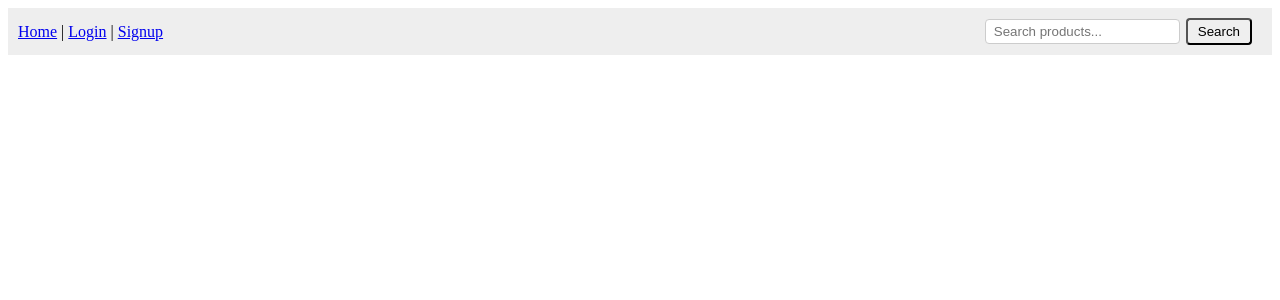
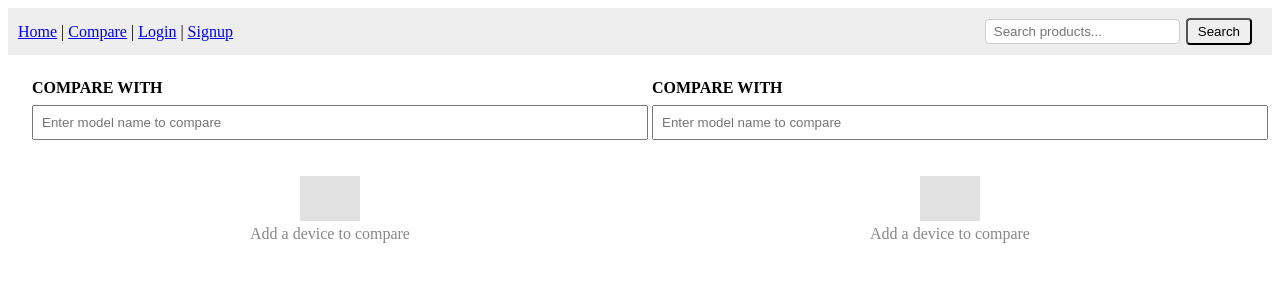
Before and after one commit to zainlatif/phonefinder_website, a React (Vite) app in the folder client/: page /compare in a window 1280 px wide. Shown: the top 300 px of the page. Built offline with nearby package versions, Linux system fonts and the light colour scheme; grey boxes are pictures that could not be loaded.

Commit message:
Add ComparePage component and update routing in App.jsx, include link in Header

```diff
--- a/client/src/App.jsx
+++ b/client/src/App.jsx
@@ -7,6 +7,7 @@ import Account from './pages/Account';
 import Header from './components/Header';
 import AdminPanel from './pages/AdminPanel';
 import SectionProducts from "./pages/SectionProducts";
+import ComparePage from "./pages/ComparePage";
 
 
 function App() {
@@ -20,6 +21,7 @@ function App() {
         <Route path="/account" element={<Account />} />
         <Route path="/admin" element={<AdminPanel />} />
         <Route path="/section/:sectionKey" element={<SectionProducts />} />
+        <Route path="/compare" element={<ComparePage />} />
       </Routes>
     </Router>
   );
--- a/client/src/components/Header.jsx
+++ b/client/src/components/Header.jsx
@@ -29,6 +29,7 @@ const Header = () => {
     }}>
       <div>
         <Link to="/">Home</Link>{" | "}
+        <Link to="/compare">Compare</Link>{" | "}
         {!user && <><Link to="/login">Login</Link>{" | "}<Link to="/signup">Signup</Link></>}
         {user && <Link to="/account">Account</Link>}
         {user?.role === 'admin' && <>{" | "}<Link to="/admin">Admin Panel</Link></>}
--- /dev/null
+++ b/client/src/pages/ComparePage.jsx
@@ -0,0 +1,143 @@
+import { useState } from "react";
+import axios from "axios";
+
+const ComparePage = () => {
+  const [query1, setQuery1] = useState("");
+  const [query2, setQuery2] = useState("");
+  const [results1, setResults1] = useState([]);
+  const [results2, setResults2] = useState([]);
+  const [selected1, setSelected1] = useState(null);
+  const [selected2, setSelected2] = useState(null);
+
+  // Search products by title
+  const handleSearch = async (query, setResults) => {
+    if (!query) {
+      setResults([]);
+      return;
+    }
+    const res = await axios.get(
+      `http://localhost:5000/api/products?search=${encodeURIComponent(query)}`
+    );
+    setResults(res.data);
+  };
+
+  return (
+    <div style={{ display: "flex", gap: 24, padding: 24 }}>
+      {[1, 2].map((col) => (
+        <div key={col} style={{ flex: 1, minWidth: 320 }}>
+          <div style={{ marginBottom: 8, fontWeight: "bold" }}>
+            COMPARE WITH
+          </div>
+          <input
+            type="text"
+            placeholder="Enter model name to compare"
+            value={col === 1 ? query1 : query2}
+            onChange={e => {
+              if (col === 1) {
+                setQuery1(e.target.value);
+                handleSearch(e.target.value, setResults1);
+              } else {
+                setQuery2(e.target.value);
+                handleSearch(e.target.value, setResults2);
+              }
+            }}
+            style={{ width: "100%", padding: 8, marginBottom: 4 }}
+          />
+          {(col === 1 ? query1 : query2) && (
+            <div style={{
+              background: "#fff",
+              border: "1px solid #ddd",
+              boxShadow: "0 2px 8px rgba(0,0,0,0.08)",
+              position: "relative",
+              zIndex: 2
+            }}>
+              {(col === 1 ? results1 : results2).length === 0 ? (
+                <div style={{ padding: 8, color: "#888" }}>No results</div>
+              ) : (
+                (col === 1 ? results1 : results2).map(product => (
+                  <div
+                    key={product._id}
+                    style={{
+                      display: "flex",
+                      alignItems: "center",
+                      padding: 8,
+                      cursor: "pointer",
+                      borderBottom: "1px solid #eee"
+                    }}
+                    onClick={() => {
+                      if (col === 1) {
+                        setSelected1(product);
+                        setQuery1(product.title);
+                        setResults1([]);
+                      } else {
+                        setSelected2(product);
+                        setQuery2(product.title);
+                        setResults2([]);
+                      }
+                    }}
+                  >
+                    <img
+                      src={product.image}
+                      alt={product.title}
+                      style={{ width: 40, height: 40, objectFit: "contain", marginRight: 10 }}
+                    />
+                    <span>{product.title}</span>
+                  </div>
+                ))
+              )}
+            </div>
+          )}
+          {!((col === 1 ? selected1 : selected2)) && (
+            <div style={{
+              textAlign: "center",
+              color: "#888",
+              marginTop: 32,
+              fontSize: 16
+            }}>
+              <div>
+                <img src="/compare-phone-placeholder.png" alt="placeholder" style={{ width: 60, opacity: 0.3 }} />
+              </div>
+              Add a device to compare
+            </div>
+          )}
+          {(col === 1 ? selected1 : selected2) && (
+            <div style={{
+              marginTop: 16,
+              border: "1px solid #ccc",
+              borderRadius: 8,
+              padding: 12,
+              background: "#fafafa"
+            }}>
+              <div style={{ textAlign: "center" }}>
+                <img
+                  src={(col === 1 ? selected1 : selected2).image}
+                  alt={(col === 1 ? selected1 : selected2).title}
+                  style={{ width: 100, height: 100, objectFit: "contain" }}
+                />
+              </div>
+              <h3 style={{ fontSize: 18, margin: "8px 0", textAlign: "center" }}>
+                {(col === 1 ? selected1 : selected2).title}
+              </h3>
+              <p style={{ textAlign: "center", color: "#444" }}>
+                {(col === 1 ? selected1 : selected2).description}
+              </p>
+              <table style={{ width: "100%", marginTop: 10, fontSize: 14 }}>
+                <tbody>
+                  {(col === 1 ? selected1 : selected2).specs?.map((row, idx) => (
+                    <tr key={idx}>
+                      <td style={{ fontWeight: "bold", padding: "2px 6px", border: "1px solid #eee" }}>{row.spec}</td>
+                      <td style={{ padding: "2px 6px", border: "1px solid #eee" }}>{row.value}</td>
+                      <td style={{ padding: "2px 6px", border: "1px solid #eee" }}>{row.extra}</td>
+                    </tr>
+                  ))}
+                </tbody>
+              </table>
+            </div>
+          )}
+        </div>
+      ))}
+    </div>
+  );
+};
+
+export default ComparePage;
```
